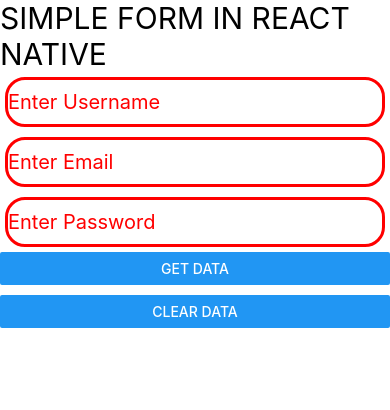
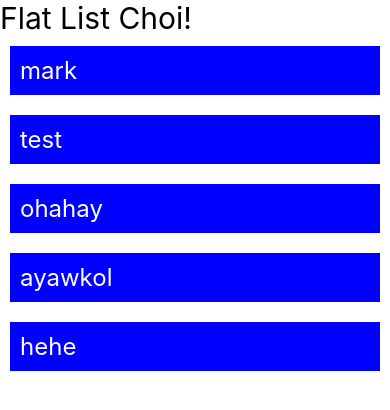
Before and after one commit to m4rkbello/ReactNativeCLI_FullCourse, a React Native app: screen / in a window 390 px wide. Shown: the top 410 px of the page. Built offline with nearby package versions, Linux system fonts and the light colour scheme.

Commit message:
LIST  WITH FLATLIST

```diff
--- a/App.tsx
+++ b/App.tsx
@@ -7,6 +7,7 @@ import PropsParentComponent from "./components/PropsComponent";
 import StyleComponent from "./components/StylesComponent";
 import TextInputComponent from "./components/TextInputComponent";
 import FormComponent from "./components/FormComponent";
+import FlatListComponent from "./components/FlatListComponent";
 
 const App = () => {
 
@@ -66,7 +67,8 @@ const App = () => {
 
         {/* <StyleComponent />
         <TextInputComponent /> */}
-        <FormComponent />
+        {/* <FormComponent /> */}
+        <FlatListComponent />
       </ScrollView>
     </View>
   );
--- /dev/null
+++ b/components/FlatListComponent.js
@@ -0,0 +1,51 @@
+import React from "react";
+import { View, Text, Button, StyleSheet, FlatList } from 'react-native';
+
+
+const FlatListComponent = () => {
+
+    const users = [
+        {
+            id: 1,
+            name: "mark",
+        },
+        {
+            id: 2,
+            name: "test",
+        },
+        {
+            id: 3,
+            name: "ohahay",
+        },
+        {
+            id: 4,
+            name: "ayawkol",
+        },
+        {
+            id: 5,
+            name: "hehe",
+        }
+    ]
+
+    return (
+        <View>
+            <Text style={{ fontSize: 30 }}>Flat List Choi!</Text>
+            <FlatList
+                data={users}
+                renderItem={({ item }) => <Text style={styles.item}>{item.name}</Text>}
+            />
+        </View>
+    );
+};
+
+const styles = StyleSheet.create({
+    item: {
+        fontSize: 24,
+        padding: 10,
+        backgroundColor: 'blue',
+        color: '#fff',
+        margin: 10,
+    }
+})
+
+export default FlatListComponent;
```
